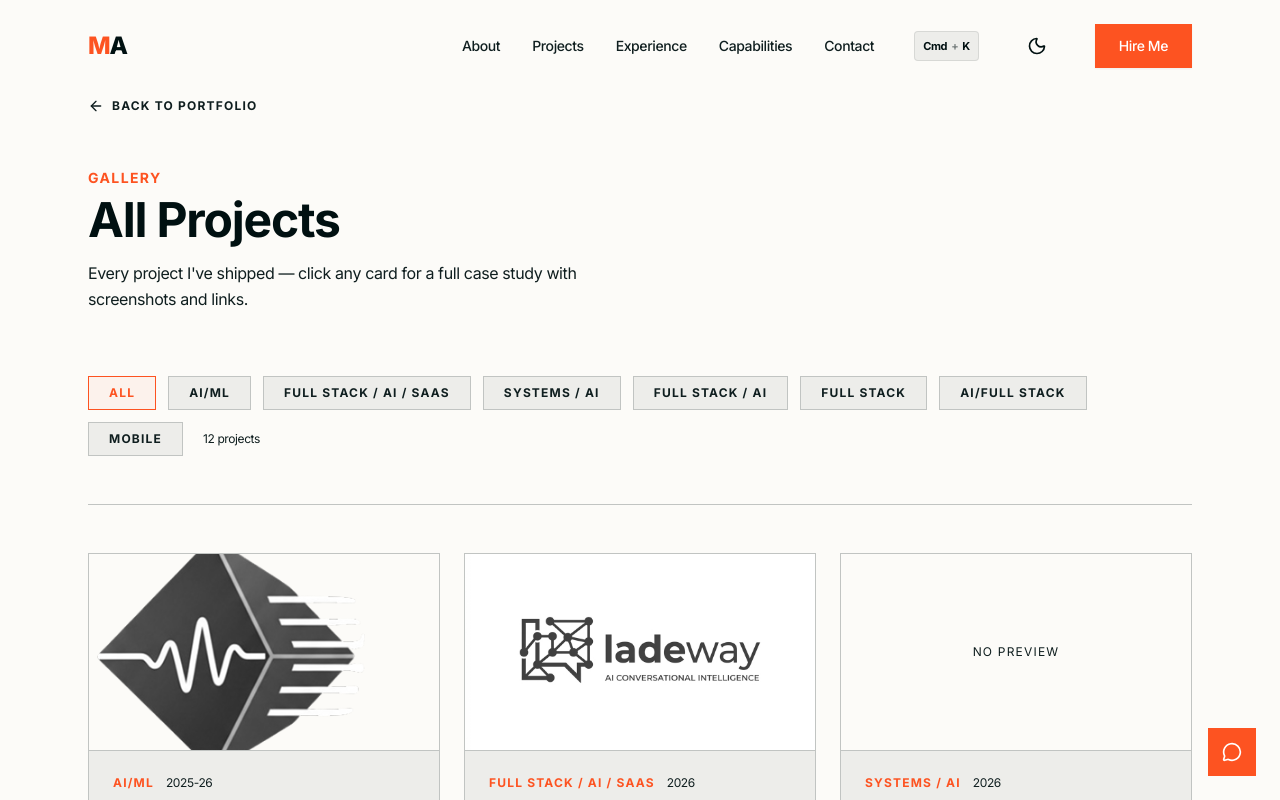
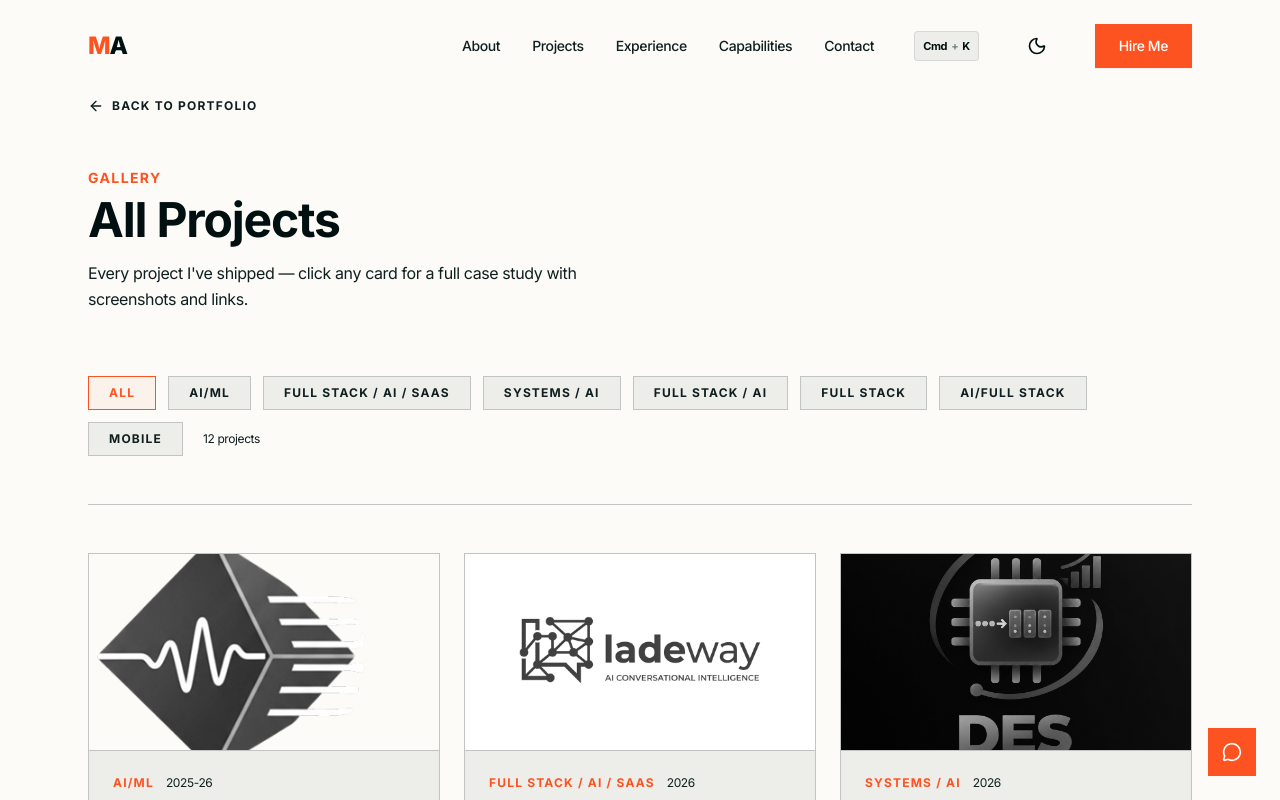
Before and after one commit to Ahtisham992/Ahtisham_portfolio, a React (Vite) app in the folder my-portfolio/: page /gallery in a window 1280 px wide. Shown: the top 800 px of the page. Built offline with nearby package versions, Linux system fonts and the light colour scheme; a web font is replaced by a local one.

Commit message:
fix data file

```diff
--- a/my-portfolio/src/data/portfolio.js
+++ b/my-portfolio/src/data/portfolio.js
@@ -247,7 +247,7 @@ export const projects = [
       "CI/CD pipeline with Docker and Kubernetes deployment"
     ],
     media: {
-      // thumbnail: "/projectSS/turingplatform/0.png",
+      thumbnail: "/projectSS/DES/0.png",
       // images: [
       //   "/projectSS/turingplatform/1.png",
       //   "/projectSS/turingplatform/2.png",
```
